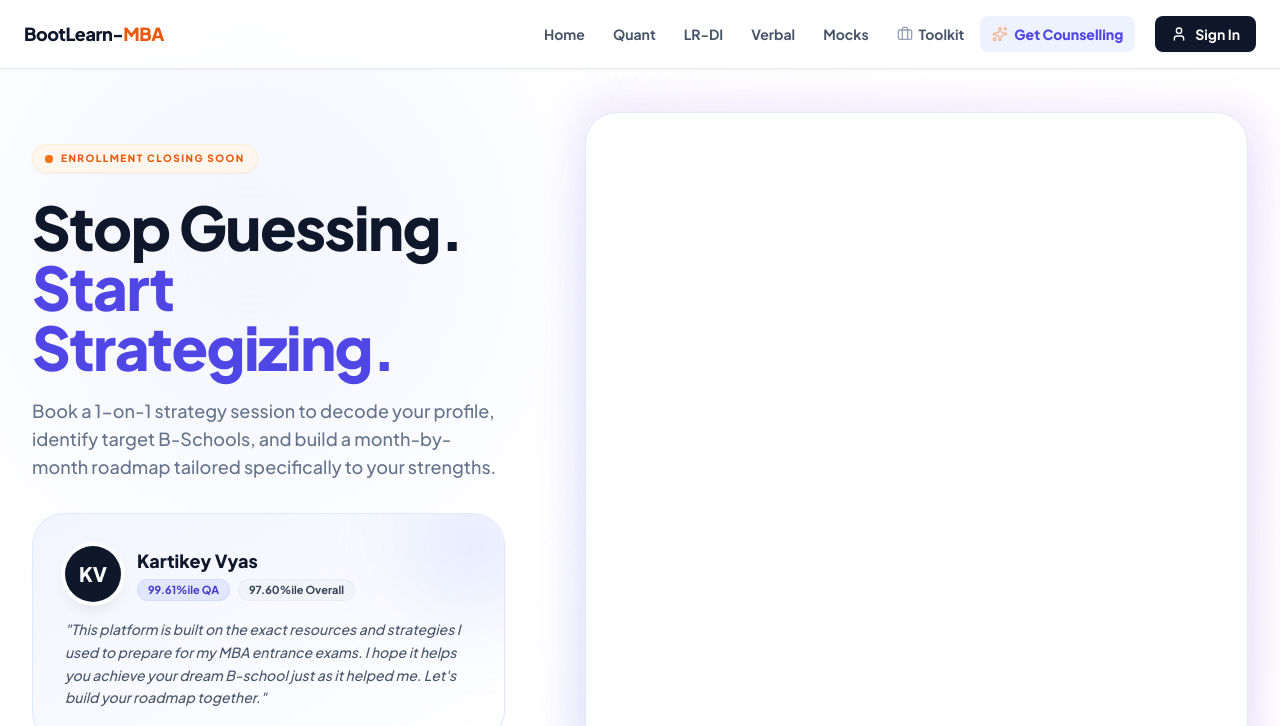
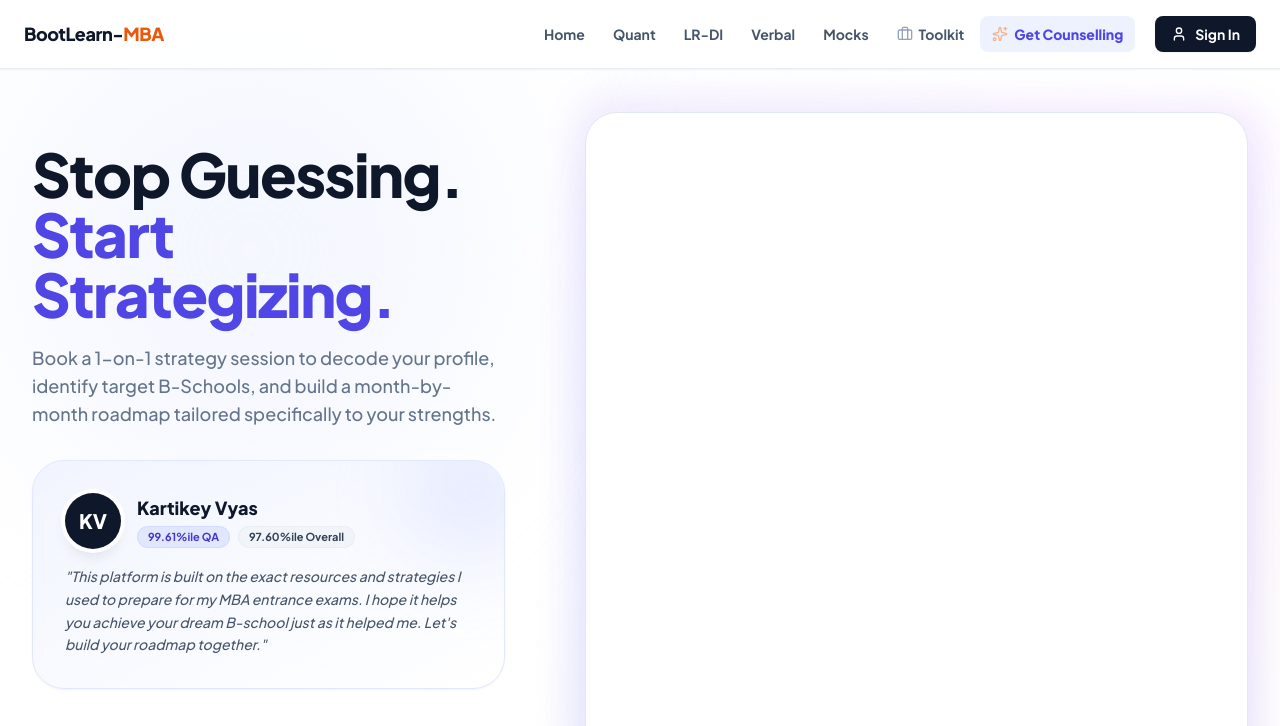
Before and after one commit to KartikeyVyas04/bootlearnmbanew, a plain HTML site: page counselling.html in a window 1280 px wide. Shown: the top 726 px of the page. Drawn offline with nearby package versions, Linux system fonts and the light colour scheme; a script that the page names is missing.

Commit message:
Update counselling.html

```diff
--- a/counselling.html
+++ b/counselling.html
@@ -53,13 +53,6 @@
         <div class="flex flex-col lg:flex-row gap-12 lg:gap-20 items-center lg:items-start">
 
             <div class="w-full lg:w-5/12 pt-4 lg:pt-8">
-                <div class="inline-flex items-center gap-2 px-3 py-1.5 rounded-full bg-orange-50 text-orange-600 text-[10px] font-extrabold uppercase tracking-[0.15em] mb-6 shadow-sm border border-orange-100">
-                    <span class="relative flex h-2 w-2">
-                      <span class="animate-ping absolute inline-flex h-full w-full rounded-full bg-orange-400 opacity-75"></span>
-                      <span class="relative inline-flex rounded-full h-2 w-2 bg-orange-500"></span>
-                    </span>
-                    Enrollment Closing Soon
-                </div>
 
                 <h1 class="text-4xl md:text-5xl lg:text-6xl font-[800] tracking-tight leading-[1.1] mb-5 text-slate-900">
                     Stop Guessing. <br>
@@ -145,7 +138,7 @@
                     </div>
 
                     <div class="calendly-inline-widget relative z-10"
-                         data-url="https://calendly.com/your-username?hide_gdpr_banner=1&hide_event_type_details=1&background_color=ffffff&text_color=0f172a&primary_color=4f46e5"
+                         data-url="https://calendly.com/connect-bootlearn/30min?hide_gdpr_banner=1&hide_event_type_details=1&background_color=ffffff&text_color=0f172a&primary_color=4f46e5"
                          style="min-width:320px;height:100%;">
                     </div>
                     <script type="text/javascript" src="https://assets.calendly.com/assets/external/widget.js" async></script>
```
